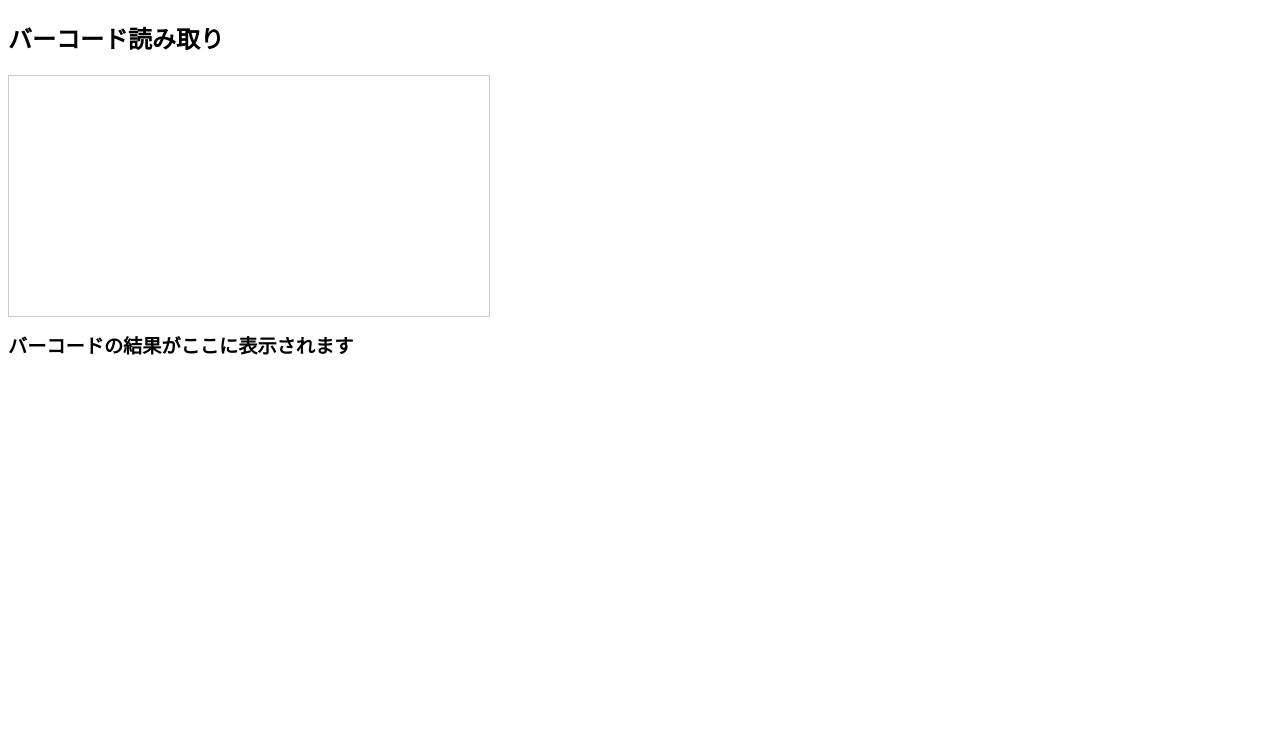
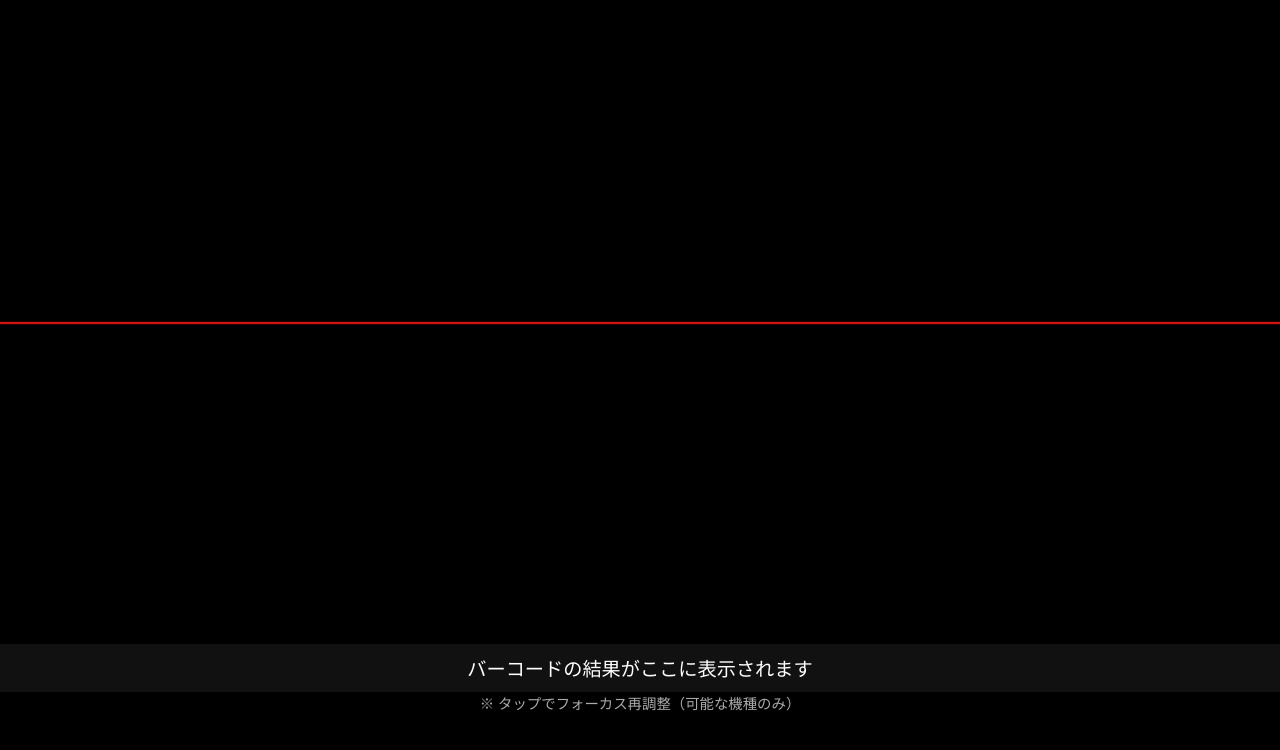
Before and after one commit to akisu3070/barcode-reader, a plain HTML site: page index.html in a window 1280 px wide. Drawn offline with Linux system fonts and the light colour scheme.

Commit message:
next File
改良版

```diff
--- a/index.html
+++ b/index.html
@@ -3,46 +3,90 @@
 <head>
   <meta charset="UTF-8">
   <title>バーコードリーダー</title>
+  <meta name="viewport" content="width=device-width, initial-scale=1.0">
   <style>
+    body {
+      margin: 0;
+      background-color: #000;
+      color: #fff;
+      font-family: sans-serif;
+      text-align: center;
+    }
+
+    #container {
+      position: relative;
+      width: 100%;
+      max-width: 100%;
+    }
+
     #video {
+      width: 100vw;
+      height: auto;
+      object-fit: cover;
+    }
+
+    /* ターゲットライン（中央の赤線） */
+    #target-line {
+      position: absolute;
+      top: 50%;
+      left: 0;
       width: 100%;
-      max-width: 480px;
-      border: 1px solid #ccc;
+      height: 2px;
+      background-color: red;
+      z-index: 10;
     }
+
     #result {
-      margin-top: 10px;
+      padding: 10px;
+      background-color: #111;
       font-size: 1.2em;
-      font-weight: bold;
+    }
+
+    #tap-hint {
+      font-size: 0.9em;
+      color: #aaa;
     }
   </style>
 </head>
 <body>
-  <h2>バーコード読み取り</h2>
-  <video id="video" autoplay></video>
+  <div id="container">
+    <video id="video" autoplay muted playsinline></video>
+    <div id="target-line"></div>
+  </div>
   <div id="result">バーコードの結果がここに表示されます</div>
+  <div id="tap-hint">※ タップでフォーカス再調整（可能な機種のみ）</div>
 
-  <!-- ZXingライブラリ読み込み -->
   <script type="module">
     import { BrowserMultiFormatReader } from 'https://cdn.jsdelivr.net/npm/@zxing/browser@0.0.10/+esm';
 
-    const videoElement = document.getElementById('video');
+    const video = document.getElementById('video');
     const resultElement = document.getElementById('result');
 
     const codeReader = new BrowserMultiFormatReader();
 
-    codeReader
-      .decodeFromVideoDevice(null, videoElement, (result, error, controls) => {
-        if (result) {
-          resultElement.textContent = `読み取り結果: ${result.getText()}`;
-          controls.stop(); // 1回読み取ったら停止
+    codeReader.decodeFromVideoDevice(null, video, (result, err, controls) => {
+      if (result) {
+        resultElement.textContent = `読み取り結果: ${result.getText()}`;
+        controls.stop();
+      }
+    });
+
+    // タップでフォーカス再調整（対応端末のみ）
+    video.addEventListener('click', async () => {
+      try {
+        const stream = video.srcObject;
+        const [track] = stream.getVideoTracks();
+        const capabilities = track.getCapabilities?.();
+        if (capabilities?.focusMode) {
+          await track.applyConstraints({
+            advanced: [{ focusMode: 'continuous' }]
+          });
+          resultElement.textContent = 'フォーカス再調整を試行中...';
         }
-        if (error) {
-          // 読み取りエラーは無視（読み取り中は頻発します）
-        }
-      })
-      .catch(err => {
-        resultElement.textContent = `エラー: ${err}`;
-      });
+      } catch (e) {
+        console.log('フォーカス調整できません:', e);
+      }
+    });
   </script>
 </body>
 </html>
```
